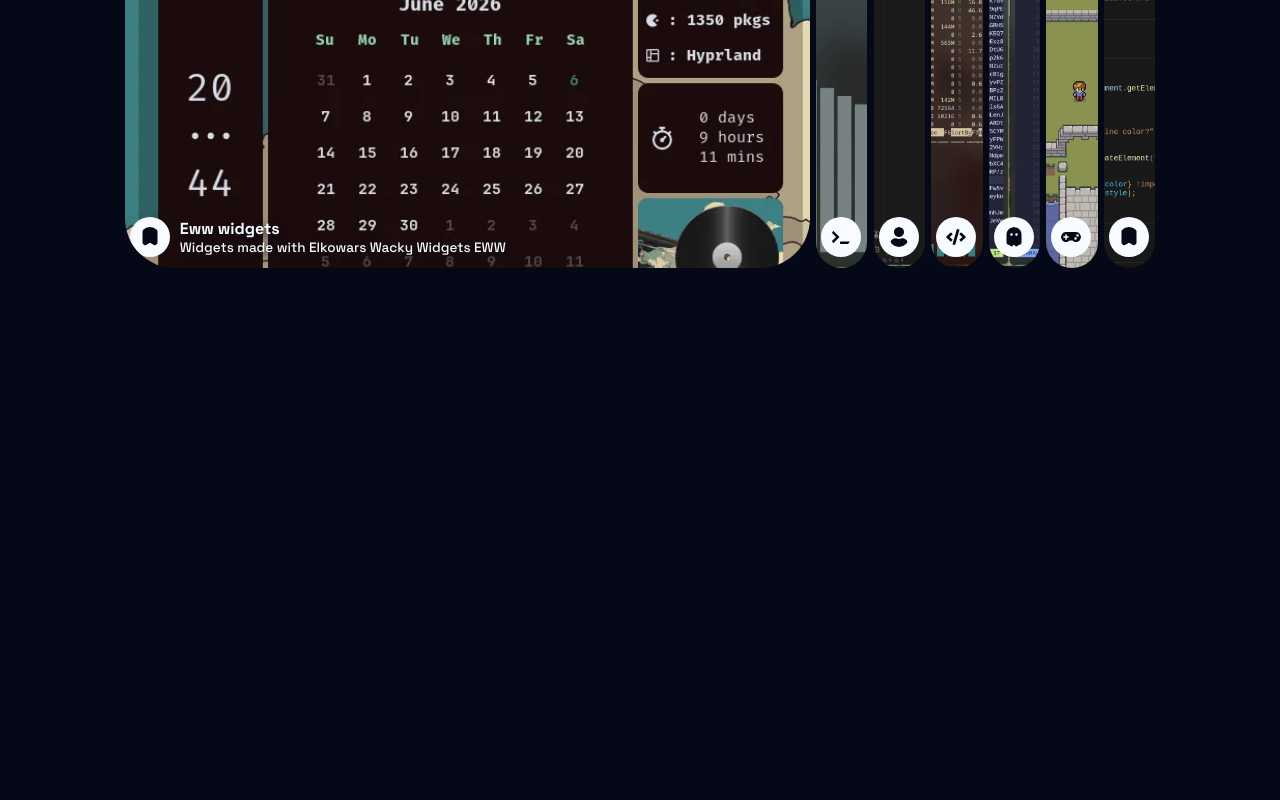
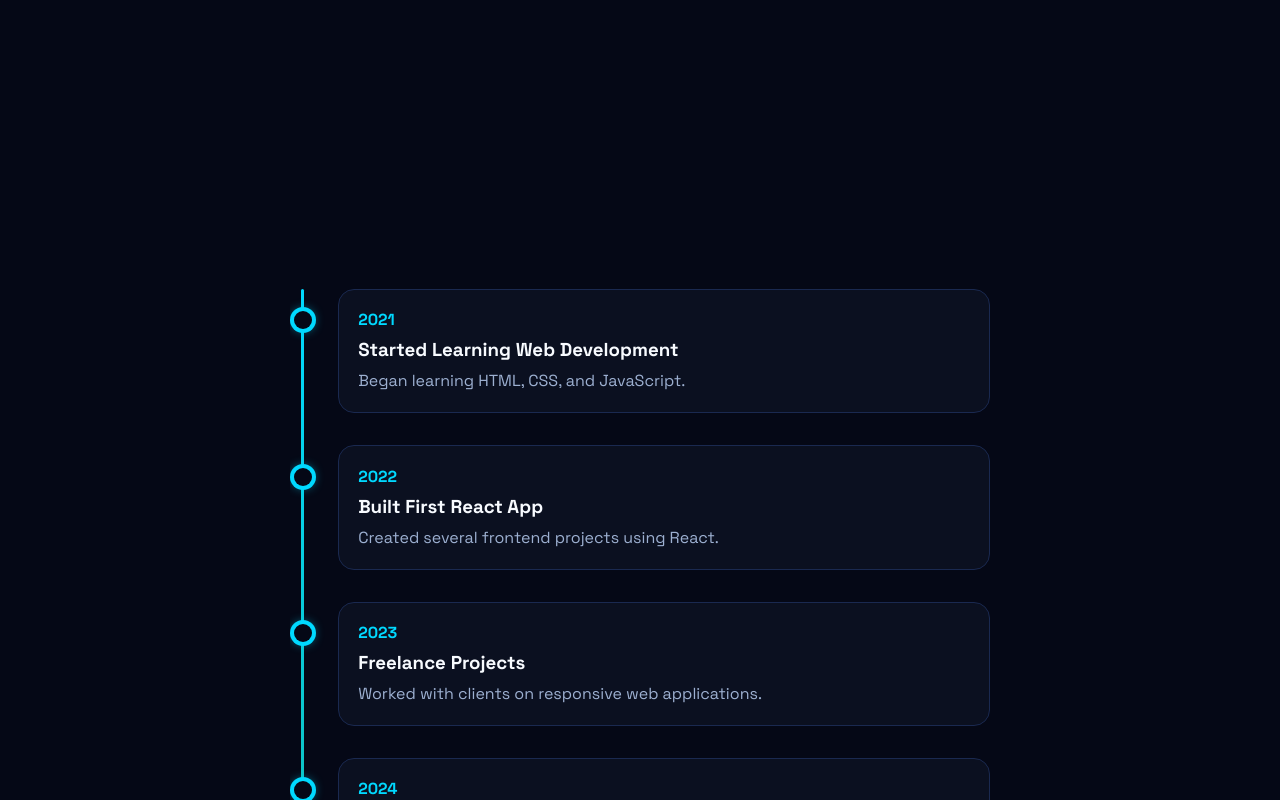
Before and after one commit to Arkaive19/arkaive19.github.io, a React (Vite) app: page / in a window 1280 px wide. Shown: the part 2000-2800 px from the top of the page. Built offline with nearby package versions, Linux system fonts and the light colour scheme.

Commit message:
responsivity changes

```diff
--- a/src/components/About.jsx
+++ b/src/components/About.jsx
@@ -46,7 +46,6 @@ export const About = () => {
           </div>
         ))}
       </div>
-      <Term></Term>
     </div>
   );
 };
--- a/src/components/Content.jsx
+++ b/src/components/Content.jsx
@@ -6,6 +6,7 @@ import Projects from "./Projects.jsx";
 import Scroll from "./Special/Scroll.jsx";
 import Footer from "./Footer.jsx";
 import About from "./About.jsx";
+import Special from "./Special.jsx";
 export const Content = () => {
   return (
     <div className={`content`}>
@@ -17,6 +18,7 @@ export const Content = () => {
           <Scroll>
             <Projects />
             <About />
+            <Special/>
             <Footer></Footer>
           </Scroll>
         </div>
--- /dev/null
+++ b/src/components/Special.jsx
@@ -0,0 +1,11 @@
+import Term from "../components/Term/Terminal.jsx";
+
+export const Special = () => {
+  return (
+    <div className="Special cflex section-content-s" id="Special">
+           <Term></Term>
+    </div>
+  );
+};
+
+export default Special;
--- a/src/components/Term/Terminal.jsx
+++ b/src/components/Term/Terminal.jsx
@@ -259,6 +259,7 @@ const Term = () => {
   }
 
   return (
+    <>
     <div
       className="console-card card cflex ud stagger scroll"
       style={{ "--i": 8 }}
@@ -288,6 +289,7 @@ const Term = () => {
         </div>
       </form>
     </div>
+    </>
   );
 };
 
--- a/src/styles/about.css
+++ b/src/styles/about.css
@@ -1,95 +1,104 @@
 .About {
-  gap: 3%;
+  display: flex;
+  align-items: stretch;
+  justify-content: center;
+  gap: 2rem;
+  width: 100%;
+  height: 100%;
+  padding: 2rem;
+  /* overflow-y: auto; */
 }
-
 .terminal-interface {
   height: 80%;
   width: 45%;
 }
 
 .timeline {
-  width: 45%;
+  flex: 1;
+  min-width: 320px;
+  max-width: 700px;
   position: relative;
-  /* max-width: 800px; */
-  margin: 0 0dvw;
-  padding-left: 50px;
+  padding-left: 3rem;
+  overflow-y: auto;
 }
 
 .tm-line {
   position: absolute;
-  left: 15px;
+  left: 11px;
   top: 0;
   bottom: 0;
   width: 3px;
-  background: var(--border);
+  border-radius: 999px;
+  background: linear-gradient(
+    to bottom,
+    var(--primary),
+    var(--secondary)
+  );
 }
 
 .timeline-item {
   position: relative;
-  margin-bottom: 50px;
+  margin-bottom: 2rem;
 }
 
 .tm-point {
   position: absolute;
-  left: -43px;
-  top: 50px;
-  width: 20px;
-  height: 20px;
+  left: -44px;
+  top: 1.4rem;
+  width: 18px;
+  height: 18px;
   border-radius: 50%;
-  border: none;
   background: var(--background);
-  box-shadow: 0 0 0 3px var(--border);
+  box-shadow:
+    0 0 0 4px var(--primary),
+    0 0 12px var(--primary);
 }
 
 .timeline-content {
-  background: #111827;
-  padding: 16px 20px;
-  border-radius: 12px;
-  color: white;
+  background: var(--surface-1);
+  border: 1px solid var(--border);
+  border-radius: 16px;
+  padding: 1.2rem;
+  transition: all 0.25s ease;
+}
+
+.timeline-content:hover {
+  transform: translateY(-4px);
+  border-color: var(--primary);
 }
 
 .timeline-year {
   display: inline-block;
-  color: #818cf8;
-  font-size: 0.9rem;
-  margin-bottom: 8px;
+  color: var(--primary);
+  font-weight: 700;
+  margin-bottom: 0.5rem;
 }
 
 .timeline-content h3 {
-  margin: 0 0 8px;
+  margin: 0 0 0.5rem;
+  color: var(--text);
 }
 
 .timeline-content p {
   margin: 0;
-  color: #d1d5db;
+  color: var(--text-muted);
+  line-height: 1.5;
 }
 
-@media (max-width: 1024px) {
-  .About {
-    gap: 3%;
-    /* padding: 1dvw; */
-  }
-  .terminal-interface {
-    width: 80%;
-    height: 100%;
+@media (max-width: 600px) {
+  /* .timeline {
+    padding-left: 2rem;
+  } */
+
+  .tm-point {
+    /* left: -35px; */
   }
 
-  .timeline {
-    width: 80%;
+  /* .timeline-content {
+    padding: 1rem;
   }
 
-  .About {
-    flex-direction: column !important;
-  }
-
-  .console-card {
-    width: 80% !important;
-    padding: clamp(10px, 1vw, 20px) clamp(2px, 2vw, 7px) !important;
-  }
+  .console-output {
+    font-size: 0.85rem;
+  } */
 }
-@media (max-width: 1500px) {
-  .About {
-    gap: 1%;
-    padding: 1dvw;
-  }
-}
--- a/src/styles/content.css
+++ b/src/styles/content.css
@@ -3,22 +3,28 @@
   width: 90%;
   flex-direction: row;
   margin: 1dvh 0;
-  /* gap: 10dvh; */
+  gap: 10dvh;
 }
 .section-content-s {
   padding: 3dvh 0;
   height: 100dvh;
   width: 100%;
   flex-direction: row;
-        /* margin: 100dvh 0; */
 }
 
 @media (max-height:900px) {
   .section-content-s{
-      margin: 100dvh 0 0 0;
+      margin: 40dvh 0 0 0;
   }
   .footer{
-    margin: 30dvh 0 !important;
+    margin: 10dvh 0 !important;
   }
 
 }
+
+/* @media (max-width:740px) {
+  .footer{
+    margin: 20dvh;
+  }
+
+} */
--- a/src/styles/footer.css
+++ b/src/styles/footer.css
@@ -3,7 +3,7 @@
   /* opacity: 0; */
   height: 7%;
   flex-direction: column;
-  margin: 10dvh 0 10dvh 0;
+  margin: 50dvh 0 50dvh 0;
   gap: 1rem;
 }
 
--- a/src/styles/term.css
+++ b/src/styles/term.css
@@ -1,69 +1,177 @@
 .console-card {
-  width: 10%;
+  width: 75%;
   height: 75%;
-  flex: 1 1 400px;
+  /* flex: 1 1 400px; */
   min-width: 280px;
+
   display: flex;
   flex-direction: column;
-  background: linear-gradient(135deg, var(--primary), var(--secondary));
-  border-radius: 1em;
-  padding: clamp(2px, 2vw, 7px);
+
+  background: linear-gradient(
+    135deg,
+    rgba(0, 217, 255, 0.25),
+    rgba(20, 184, 166, 0.25)
+  );
+
+  border-radius: 1.2em;
+  padding: clamp(2px, 1vw, 6px);
+
+  backdrop-filter: blur(12px);
+  box-shadow: var(--shadow-soft);
+  position: relative;
 }
 
+/* subtle glow border */
+.console-card::before {
+  content: "";
+  position: absolute;
+  inset: 0;
+  border-radius: inherit;
+  padding: 1px;
+  background: linear-gradient(
+    120deg,
+    var(--primary),
+    transparent,
+    var(--secondary)
+  );
+  -webkit-mask: linear-gradient(#000 0 0) content-box,
+    linear-gradient(#000 0 0);
+  -webkit-mask-composite: xor;
+  mask-composite: exclude;
+}
+
+/* Terminal font */
 .console-card * {
   font-family: Consolas, "Courier New", monospace !important;
-  white-space: pre;
-  line-height: 1;
+  white-space: pre-wrap;
+  line-height: 1.35;
 }
 
-.console-input {
-  background: var(--surface-1);
-  color: var(--text-subtle);
-  flex: 1 0 0;
-  caret-color: var(--text);
-}
-
-.console-input:focus {
-  outline: 0;
-}
-
-.console-interface {
-  background-color: var(--surface-3);
-  padding-top: 3px;
-  width: 100%;
-}
-
-.console-interface span {
-  margin: 0 5px;
-}
-
-.console-interface:focus-within {
-  outline: 1px solid var(--primary);
-}
-
-.console-output {
-  background-color: var(--surface-1);
-  width: 100%;
-  flex: 1 0 0;
-  overflow-y: auto;
-}
-
-.console-output div {
-  color: var(--text-muted) !important;
-}
-
+/* FORM WRAPPER */
 .console-form {
   flex-direction: column;
   flex: 1 0 0;
   width: 100%;
-  border: 5px solid var(--surface-3);
+
   border-radius: 1em;
   overflow: hidden;
-  min-height: 300px;
+
+  background: var(--surface-1);
+  border: 1px solid var(--border);
+
+  min-height: 320px;
 }
 
+/* OUTPUT */
+.console-output {
+  width: 100%;
+  flex: 1 0 0;
+
+  padding: 14px;
+  overflow-y: auto;
+
+  background: var(--surface-1);
+}
+
+/* smoother scrolling */
+.console-output {
+  scroll-behavior: smooth;
+}
+
+/* scrollbar */
+.console-output::-webkit-scrollbar {
+  width: 6px;
+}
+.console-output::-webkit-scrollbar-thumb {
+  background: var(--surface-3);
+  border-radius: 10px;
+}
+
+/* text lines */
+.console-output div {
+  color: var(--text-muted) !important;
+  margin-bottom: 2px;
+}
+
+/* command line highlight */
+.cmd {
+  color: var(--primary) !important;
+  text-shadow: var(--glow);
+}
+
+/* welcome banner pop */
+.console-output div:nth-child(-n + 5) {
+  color: var(--primary);
+  opacity: 0.9;
+}
+
+/* INTERFACE */
+.console-interface {
+  background: var(--surface-2);
+  padding: 8px 10px;
+  width: 100%;
+
+  display: flex;
+  align-items: center;
+  gap: 8px;
+
+  border-top: 1px solid var(--border);
+}
+
+/* focus glow */
+.console-interface:focus-within {
+  box-shadow: 0 0 0 1px var(--primary);
+}
+
+/* prompt button */
 .console-interface button {
-  background-color: var(--surface-1);
-  padding: 0 5px;
+  background: transparent;
+  padding: 0 6px;
+
+  color: var(--primary);
+  font-weight: bold;
+
   display: inline-flex;
+  align-items: center;
+
+  opacity: 0.8;
 }
+
+/* INPUT */
+.console-input {
+  background: transparent;
+  color: var(--highlight);
+
+  flex: 1;
+  border: none;
+  outline: none;
+
+  caret-color: var(--primary);
+  font-size: 14px;
+}
+
+/* subtle typing glow */
+.console-input:focus {
+  text-shadow: 0 0 6px rgba(0, 217, 255, 0.6);
+}
+
+/* placeholder */
+.console-input::placeholder {
+  color: var(--text-subtle);
+}
+
+/* smooth line appearance */
+.console-output div {
+  animation: fadeIn 0.15s ease-in;
+}
+
+@keyframes fadeIn {
+  from {
+    opacity: 0;
+    transform: translateY(3px);
+  }
+  to {
+    opacity: 1;
+    transform: translateY(0);
+  }
+}
```
